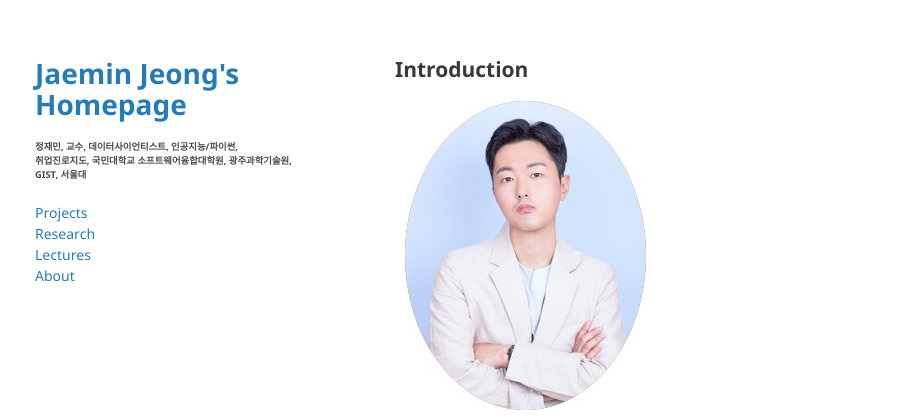
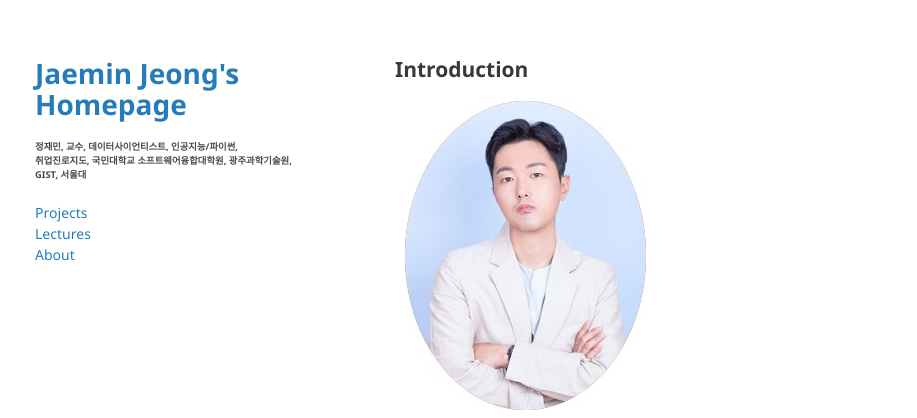
Before and after one commit to jaeminjjung/jaeminjjung.github.io, a Jekyll site: the page built from index.md, in a window 1280 px wide. Shown: the top 418 px of the page, without its empty margins (175-1092 px from the left). Built offline with Jekyll 4.4.1, drawn with Linux system fonts in a browser that asks for light colours; our own code applies the rules of GitHub Pages for plain Markdown files.

Commit message:
Update default.html

```diff
--- a/_layouts/default.html
+++ b/_layouts/default.html
@@ -28,7 +28,6 @@
         {% endif %}
 
         <a href="http://jeongjaem.in/projects.html">Projects</a><br/>
-        <a href="http://jeongjaem.in/research.html">Research</a><br/>
         <a href="http://jeongjaem.in/lecture.html">Lectures</a><br/>
         <a href="http://jeongjaem.in/about.html">About</a><br/>
 
```
